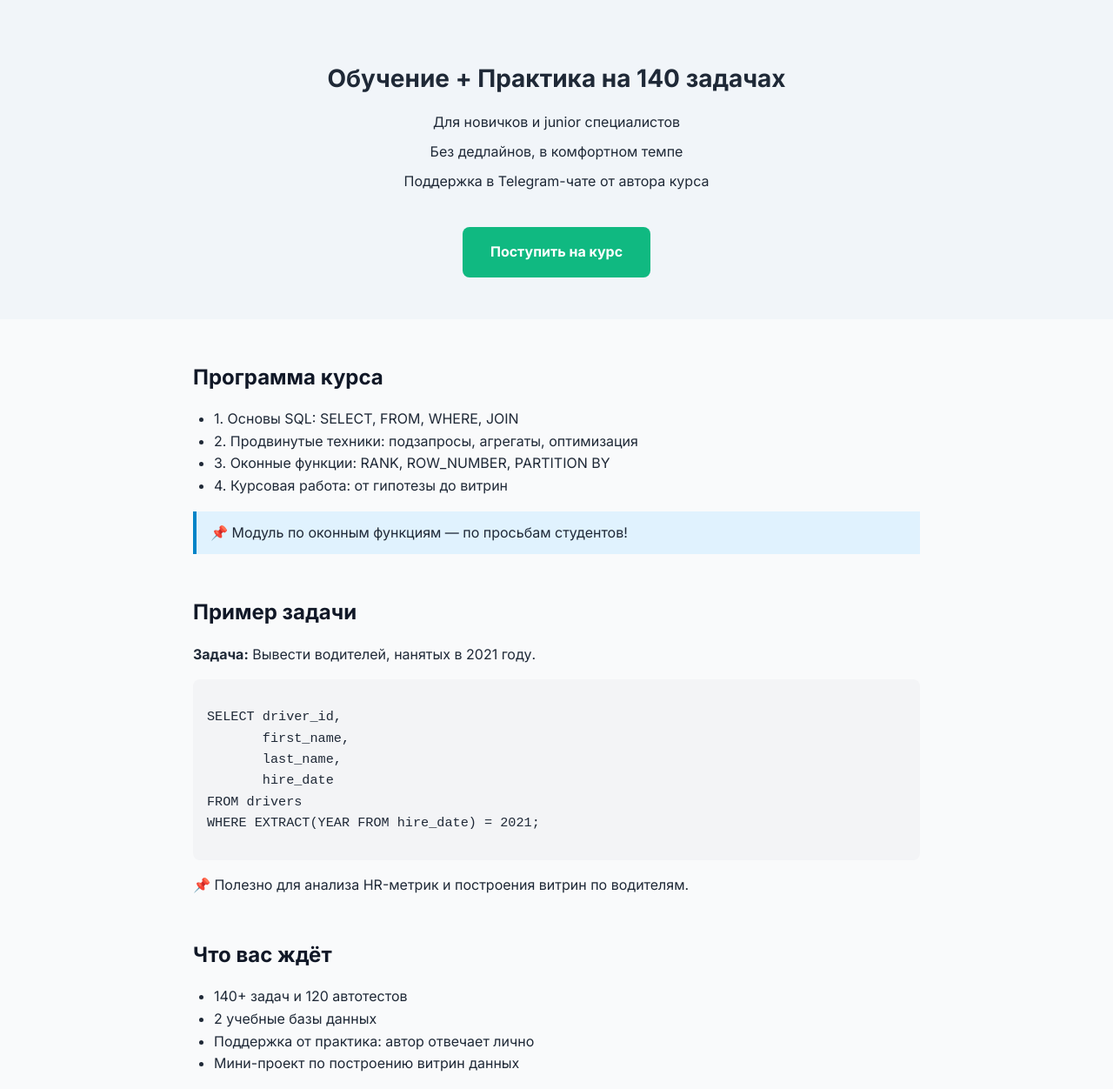
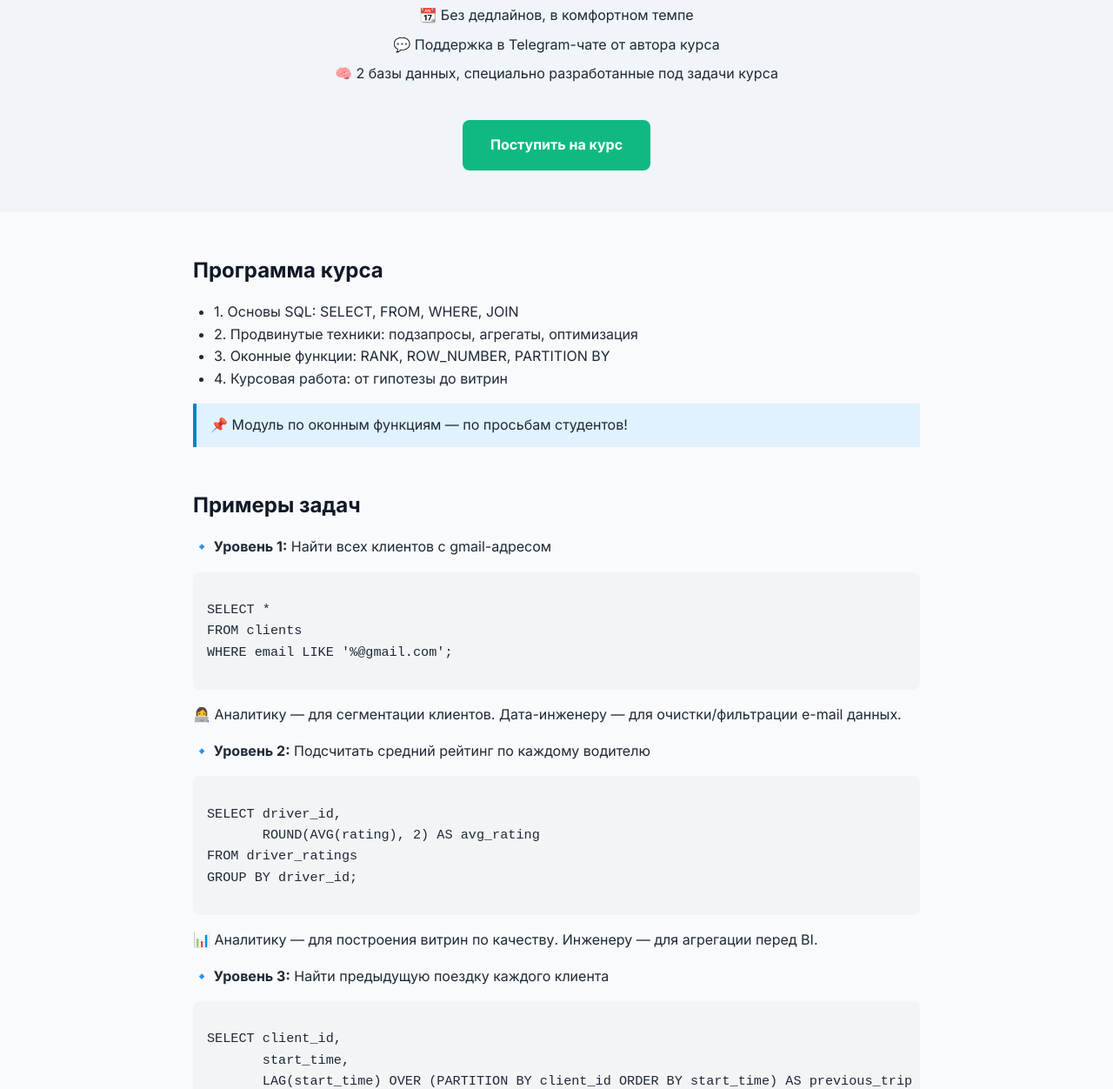
Before and after one commit to dim4eg91/sql-course-landing, a plain HTML site: page index.html in a window 1280 px wide. Shown: the part 218-1470 px from the top of the page at 87% size. Drawn offline with Linux system fonts and the light colour scheme.

Commit message:
Update index.html

```diff
--- a/index.html
+++ b/index.html
@@ -37,20 +37,6 @@
     }
     nav a:hover {
       color: #10b981;
-    }
-    header {
-      background: #1e293b;
-      color: white;
-      padding: 2rem 1rem;
-      text-align: center;
-    }
-    header img {
-      height: 80px;
-      margin-bottom: 1rem;
-    }
-    header h1 {
-      font-size: 2rem;
-      margin: 0;
     }
     .hero {
       background: #f1f5f9;
@@ -121,12 +107,12 @@
     }
     footer {
       text-align: center;
-      font-size: 0.9rem;
-      color: #6b7280;
+      font-size: 0.95rem;
+      color: #374151;
       padding: 2rem;
     }
     @media (max-width: 600px) {
-      .hero h2, .section h3, header h1 {
+      .hero h2, .section h3 {
         font-size: 1.3rem;
       }
       .cta-button {
@@ -144,22 +130,18 @@
   <nav>
     <a href="#about">О курсе</a>
     <a href="#program">Программа</a>
-    <a href="#example">Пример задачи</a>
+    <a href="#example">Примеры задач</a>
     <a href="#reviews">Отзывы</a>
     <a href="#join">Поступить</a>
   </nav>
 
-  <header>
-    <img src="ИТОГОВЫЙ ИТОГ БОЛЬШАЯ ФОТО.png" alt="Логотип" />
-    <h1>SQL для инженеров и аналитиков</h1>
-  </header>
-
   <section class="hero" id="about">
     <h2>Обучение + Практика на 140 задачах</h2>
     <ul>
-      <li>Для новичков и junior специалистов</li>
-      <li>Без дедлайнов, в комфортном темпе</li>
-      <li>Поддержка в Telegram-чате от автора курса</li>
+      <li>🎯 Для новичков и junior специалистов</li>
+      <li>📆 Без дедлайнов, в комфортном темпе</li>
+      <li>💬 Поддержка в Telegram-чате от автора курса</li>
+      <li>🧠 2 базы данных, специально разработанные под задачи курса</li>
     </ul>
     <a class="cta-button" href="https://stepik.org/course/XXXX" id="join">Поступить на курс</a>
   </section>
@@ -178,27 +160,42 @@
   </section>
 
   <section class="section" id="example">
-    <h3>Пример задачи</h3>
-    <p><strong>Задача:</strong> Вывести водителей, нанятых в 2021 году.</p>
+    <h3>Примеры задач</h3>
+
+    <p><strong>🔹 Уровень 1:</strong> Найти всех клиентов с gmail-адресом</p>
+    <div class="code-block">
+<pre><code>SELECT *
+FROM clients
+WHERE email LIKE '%@gmail.com';</code></pre>
+    </div>
+    <p>👩‍💻 Аналитику — для сегментации клиентов. Дата-инженеру — для очистки/фильтрации e-mail данных.</p>
+
+    <p><strong>🔹 Уровень 2:</strong> Подсчитать средний рейтинг по каждому водителю</p>
     <div class="code-block">
 <pre><code>SELECT driver_id,
-       first_name,
-       last_name,
-       hire_date
-FROM drivers
-WHERE EXTRACT(YEAR FROM hire_date) = 2021;
-</code></pre>
+       ROUND(AVG(rating), 2) AS avg_rating
+FROM driver_ratings
+GROUP BY driver_id;</code></pre>
     </div>
-    <p>📌 Полезно для анализа HR-метрик и построения витрин по водителям.</p>
+    <p>📊 Аналитику — для построения витрин по качеству. Инженеру — для агрегации перед BI.</p>
+
+    <p><strong>🔹 Уровень 3:</strong> Найти предыдущую поездку каждого клиента</p>
+    <div class="code-block">
+<pre><code>SELECT client_id,
+       start_time,
+       LAG(start_time) OVER (PARTITION BY client_id ORDER BY start_time) AS previous_trip
+FROM drives;</code></pre>
+    </div>
+    <p>🧩 Продвинутая задача на оконную функцию. Полезна для построения временных признаков и анализа повторных поездок.</p>
   </section>
 
   <section class="section">
     <h3>Что вас ждёт</h3>
     <ul>
-      <li>140+ задач и 120 автотестов</li>
-      <li>2 учебные базы данных</li>
-      <li>Поддержка от практика: автор отвечает лично</li>
-      <li>Мини-проект по построению витрин данных</li>
+      <li>✅ 140+ задач и 120 автотестов</li>
+      <li>🗃️ 2 учебные базы данных, разработанные под задачи</li>
+      <li>🧑‍🏫 Поддержка от практика: автор отвечает лично</li>
+      <li>📦 Мини-проект по построению витрин данных</li>
     </ul>
   </section>
 
@@ -219,7 +216,9 @@ WHERE EXTRACT(YEAR FROM hire_date) = 2021;
   </section>
 
   <footer>
-    Курс доступен на платформе Stepik. Все права защищены © 2025
+    Курс доступен на платформе Stepik.<br />
+    С любовью к данным ❤️<br />
+    Все права защищены © 2025
   </footer>
 </body>
 </html>
```
